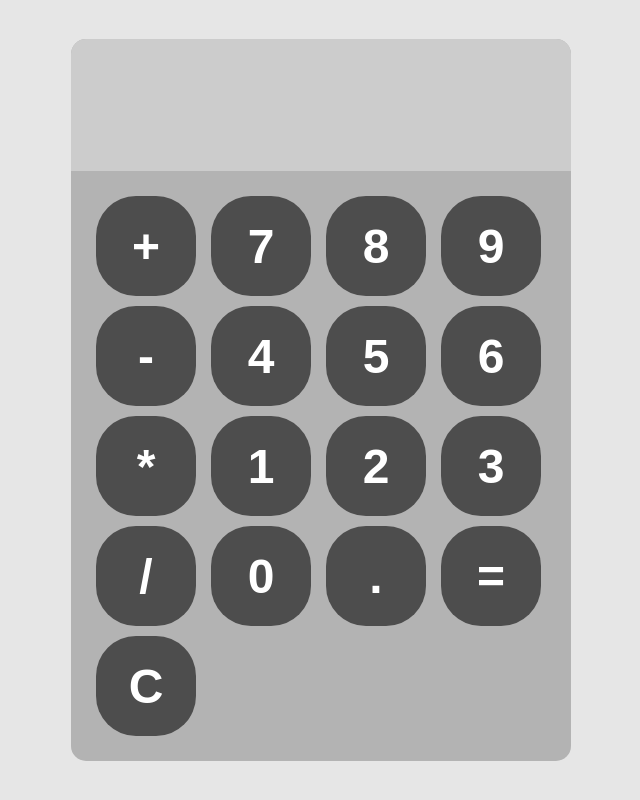
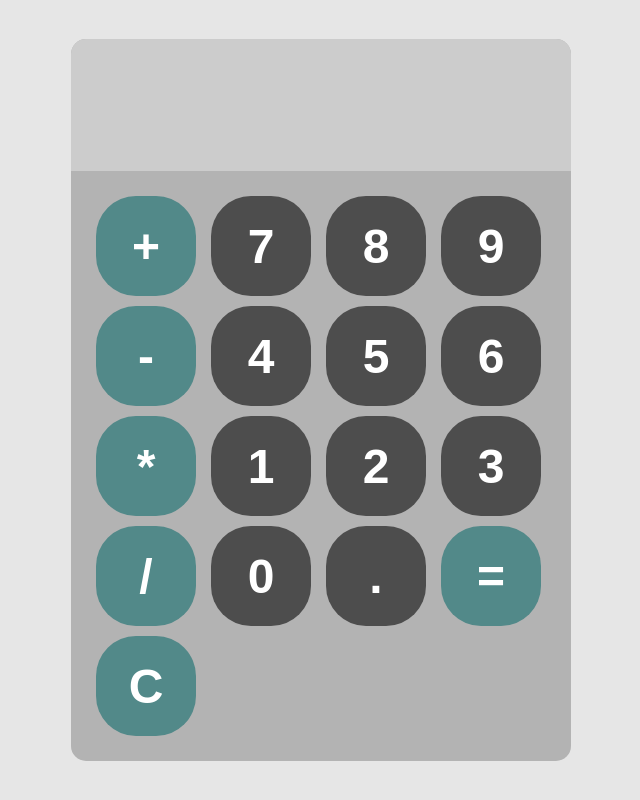
Before and after one commit to ramz1109/Calculator, a plain HTML site: page index.html in a window 1280 px wide. Shown: the whole page, without its empty margins (319-959 px from the left). Drawn offline with Linux system fonts and the light colour scheme.

Commit message:
Add styling for operator keys

```diff
--- a/index.html
+++ b/index.html
@@ -10,23 +10,23 @@
     <div id="calculator">
         <input id="display" readonly>
         <div id="keys">
-            <button onclick="appendToDisplay('+')">+</button>
+            <button onclick="appendToDisplay('+')" class="operator-key">+</button>
             <button onclick="appendToDisplay('7')">7</button>
             <button onclick="appendToDisplay('8')">8</button>
             <button onclick="appendToDisplay('9')">9</button>
-            <button onclick="appendToDisplay('-')">-</button>
+            <button onclick="appendToDisplay('-')" class="operator-key">-</button>
             <button onclick="appendToDisplay('4')">4</button>
             <button onclick="appendToDisplay('5')">5</button>
             <button onclick="appendToDisplay('6')">6</button>
-            <button onclick="appendToDisplay('*')">*</button>
+            <button onclick="appendToDisplay('*')" class="operator-key">*</button>
             <button onclick="appendToDisplay('1')">1</button>
             <button onclick="appendToDisplay('2')">2</button>
             <button onclick="appendToDisplay('3')">3</button>
-            <button onclick="appendToDisplay('/')">/</button>
+            <button onclick="appendToDisplay('/')" class="operator-key">/</button>
             <button onclick="appendToDisplay('0')">0</button>
             <button onclick="appendToDisplay('.')">.</button>
-            <button onclick="calculate()">=</button>
-            <button onclick="clearDisplay()">C</button>
+            <button onclick="calculate()" class="operator-key">=</button>
+            <button onclick="clearDisplay()" class="operator-key">C</button>
         </div>
     </div>
 </body>
--- a/style.css
+++ b/style.css
@@ -42,3 +42,23 @@ button{
     font-weight: bolder;
     cursor: pointer;
 }
+
+button:hover{
+    background-color: hsl(0, 0%, 35%);
+}
+
+button:active{
+    background-color: hsl(0, 0%, 50%);
+}
+
+.operator-key{
+    background-color: hsl(180, 25%, 43%);
+}
+
+.operator-key:hover{
+    background-color: hsl(180, 25%, 53%);
+}
+
+.operator-key:active{
+    background-color: hsl(180, 25%, 63%);
+}
```
